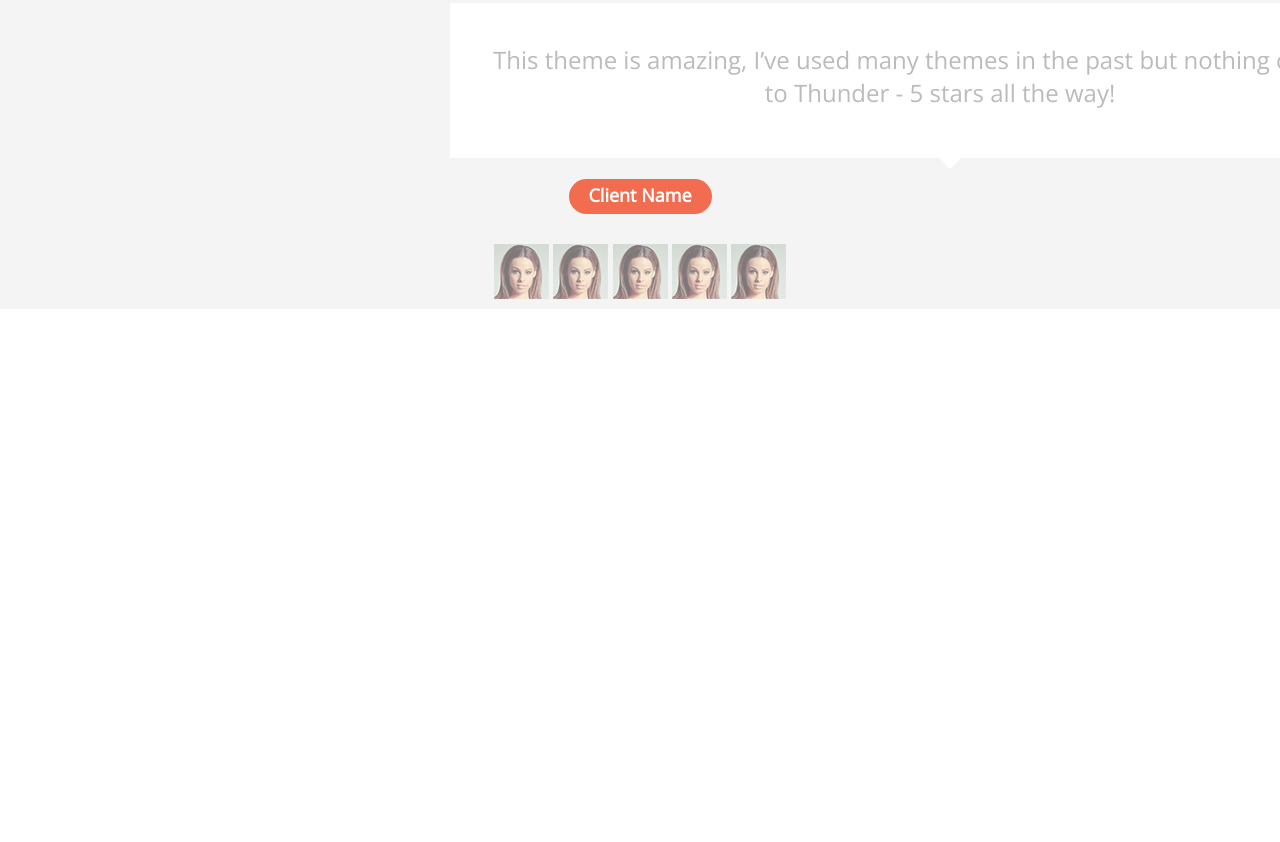
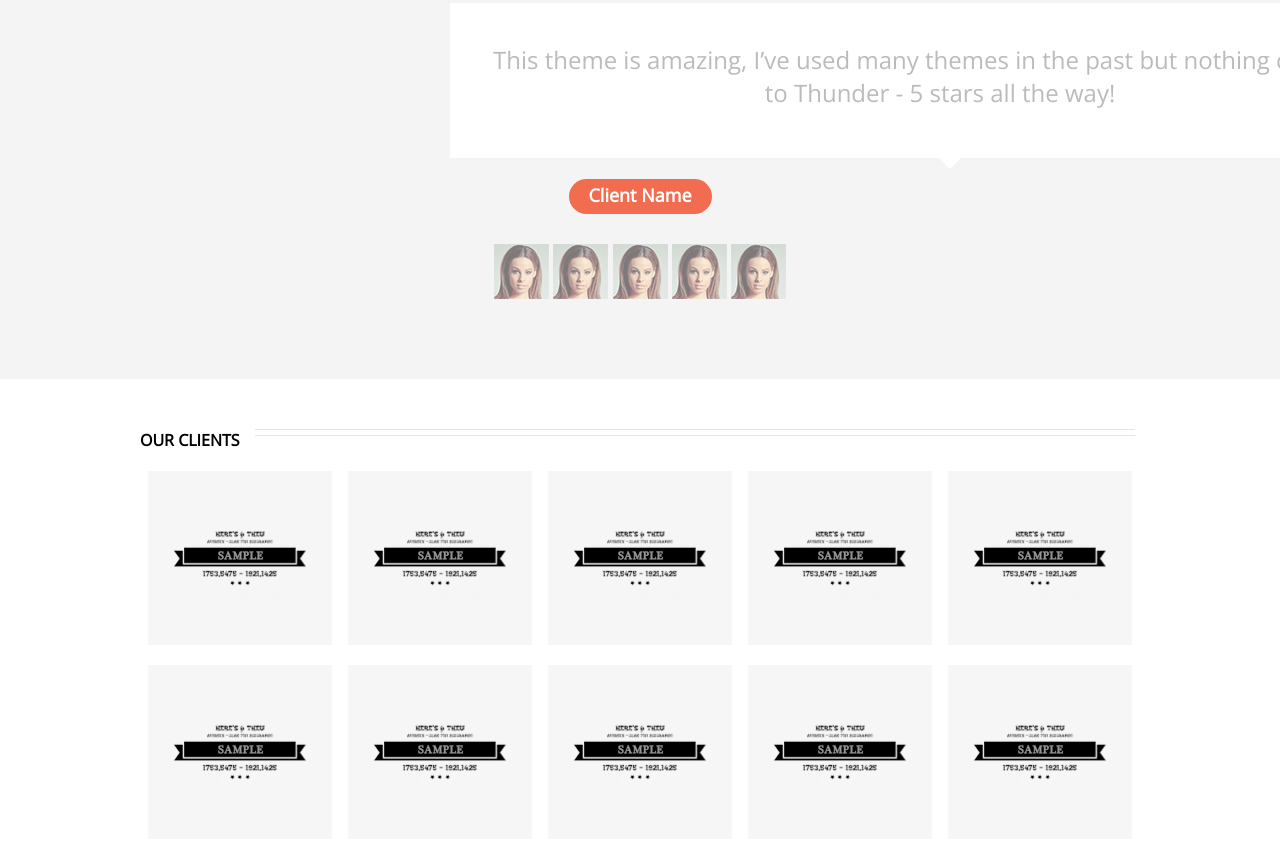
Before and after one commit to olorin44/landing-page-1-sass, a website: page index.html in a window 1280 px wide. Shown: the part 3185-4027 px from the top of the page. Before the commit the page ends 3494 px from the top, so only its background shows below. Drawn offline with nearby package versions, Linux system fonts and the light colour scheme.

Commit message:
Add section clients with styles

```diff
--- a/index.html
+++ b/index.html
@@ -185,6 +185,23 @@
 		</div>
 	</section>
 	<section class="section-clients">
+		<div class="container">
+			<div class="section-clients-lines">
+				<span>OUR CLIENTS<span>
+			</div>
+			<div class="section-clients-flex-container">
+				<img src="images/section-clients-image.jpg" alt="clients image1">
+				<img src="images/section-clients-image.jpg" alt="clients image2">
+				<img src="images/section-clients-image.jpg" alt="clients image3">
+				<img src="images/section-clients-image.jpg" alt="clients image4">
+				<img src="images/section-clients-image.jpg" alt="clients image5">
+				<img src="images/section-clients-image.jpg" alt="clients image6">
+				<img src="images/section-clients-image.jpg" alt="clients image7">
+				<img src="images/section-clients-image.jpg" alt="clients image8">
+				<img src="images/section-clients-image.jpg" alt="clients image9">
+				<img src="images/section-clients-image.jpg" alt="clients image10">
+			</div>
+		</div>
 	</section>
 	<section class="section-commerce"></section>
 	<section class="section-callout"></section>
--- a/sass/style.scss
+++ b/sass/style.scss
@@ -9,6 +9,7 @@
 @import "style_sections_content";
 @import "style_sections_blog";
 @import "style_sections_testimonials";
+@import "style_sections_clients";
 // @import "style_sections_about";
 // @import "style_sections_services";
 // @import "style_sections_projects";
--- a/sass/style_global.scss
+++ b/sass/style_global.scss
@@ -17,7 +17,6 @@ $grid-columns: 12;
 }
 
 body {
-	// background-color: #ededed;
 	font-family: 'Open Sans', sans-serif;
 	margin: 0;
 	overflow-x: hidden;
--- /dev/null
+++ b/sass/style_sections_clients.scss
@@ -0,0 +1,35 @@
+.section-clients {
+	.container {
+		max-width: 1000px;
+		width: 100%;
+	}
+
+	padding: 50px 0;
+}
+
+.section-clients-flex-container {
+	display: flex;
+	flex-wrap: wrap;
+	justify-content: space-around;
+
+	img {
+		margin-top: 20px;
+	}
+}
+
+.section-clients-lines {
+	font-size: 16px;
+	font-weight: bold;
+	position:  relative;
+}
+
+.section-clients span::after {
+	border-bottom: 1px solid #e4e4e4;
+	border-top: 1px solid #e4e4e4;
+	content: "";
+	height: 5px;
+	margin-left: 15px;
+	position: absolute;
+	top: 0;
+	width: 88%;
+}
--- a/sass/style_sections_testimonials.scss
+++ b/sass/style_sections_testimonials.scss
@@ -1,6 +1,6 @@
 .section-testimonials {
 	background-color: #f4f4f4;
-	padding-top: 70px;
+	padding: 70px 0;
 	text-align: center;
 
 	h1 {
```
Also changed, not shown: css/style.css, images/section-clients-image.jpg (added), 1 other file.
